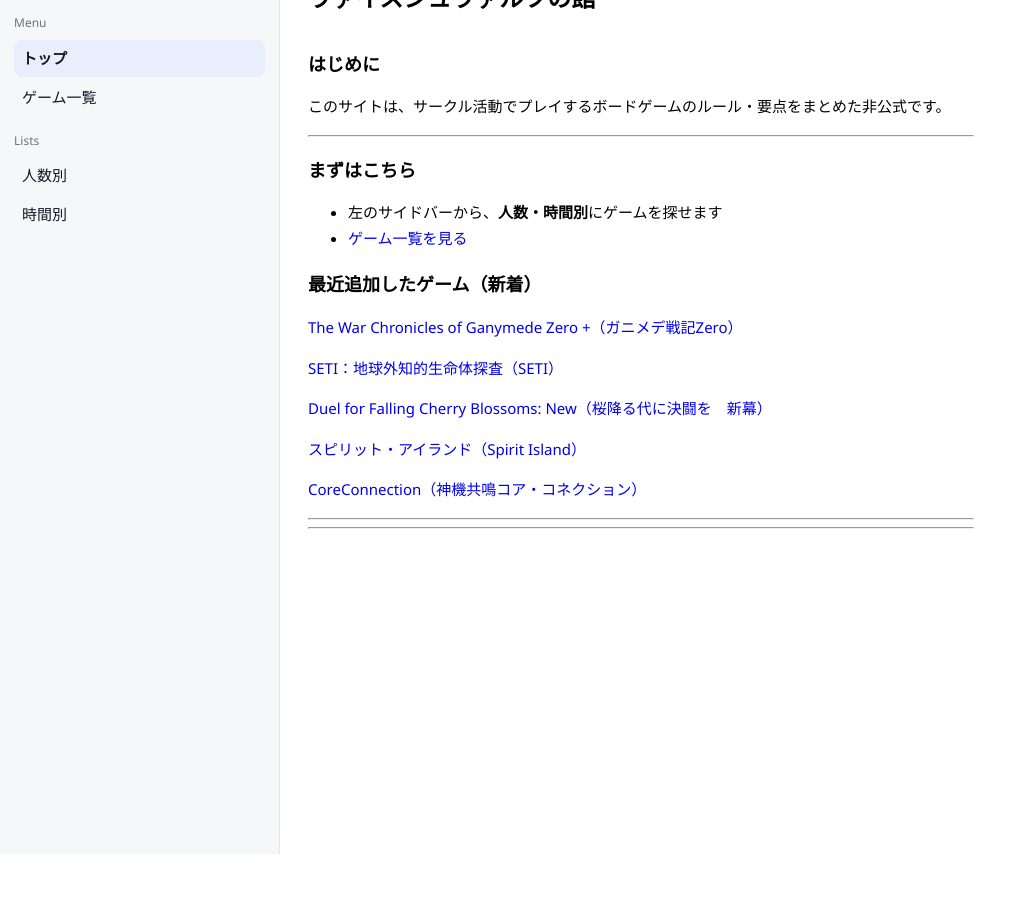
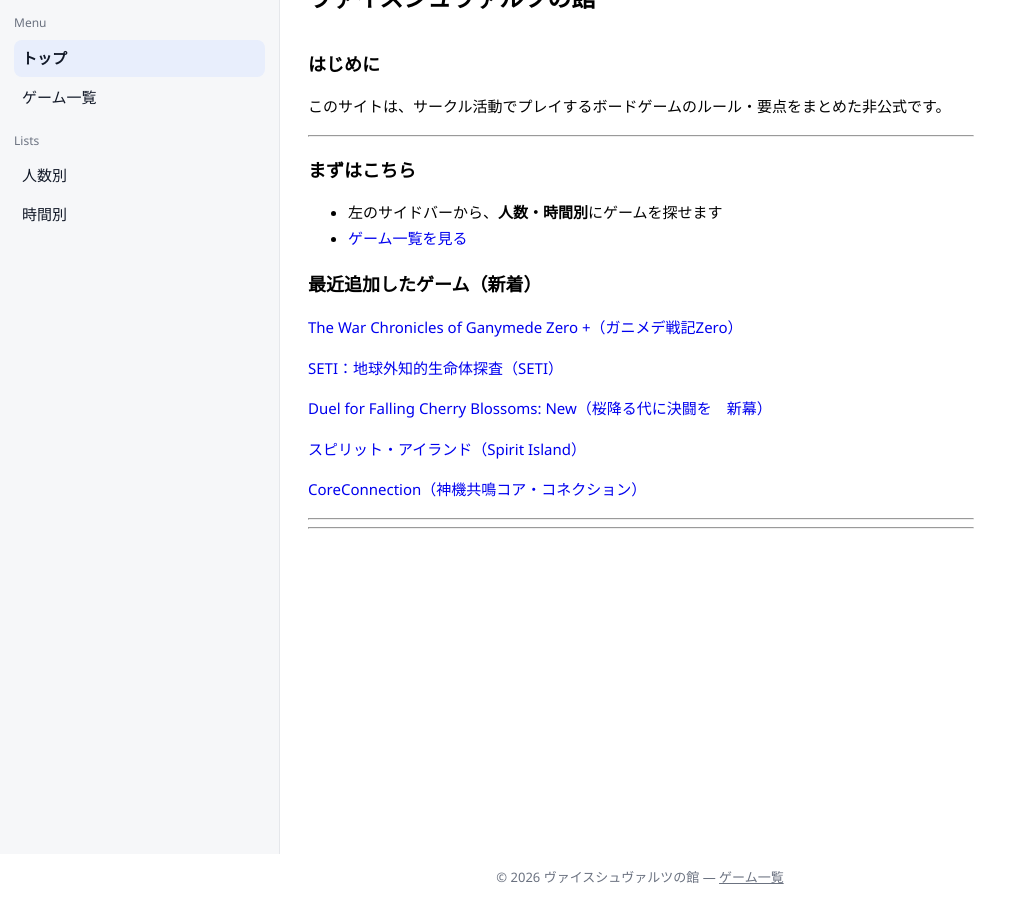
Before and after one commit to weiss-schwarz-house/weiss-schwarz-house, a Jekyll site: the page built from index.md, in a window 1280 px wide and 900 px high, scrolled down 46 px. Shown: the whole window, without its empty margins (0-1023 px from the left). Built offline with Jekyll 4.4.1, drawn with Linux system fonts in a browser that asks for light colours; before the commit the page ends 900 px from its top, so only the background shows below that.

Commit message:
トップページ修正確認

```diff
--- a/_layouts/default.html
+++ b/_layouts/default.html
@@ -275,6 +275,21 @@
             background: #fff;
         }
         }
+
+      /* ===== Footer ===== */
+      .site-footer {
+        background: transparent;
+        border-top: none;
+      }
+      .site-footer-inner {
+        max-width: 1100px;
+        margin: 0 auto;
+        padding: 12px 28px;
+        text-align: center;
+        color: #6b7280;
+        font-size: 13px;
+      }
+      .site-footer a { color: inherit; text-decoration: underline; }
     </style>
   </head>
 
@@ -392,5 +407,8 @@
         }
       })();
     </script>
+    <footer class="site-footer">
+      <div class="site-footer-inner">© 2026 ヴァイスシュヴァルツの館 — <a href="{{ '/games/' | relative_url }}">ゲーム一覧</a></div>
+    </footer>
   </body>
 </html>
--- a/index.md
+++ b/index.md
@@ -34,5 +34,4 @@ title: ヴァイスシュヴァルツの館
 {% endif %}
 
 ---
-
 ---
```
Also changed, not shown: games/ganimede-zero.md (+1 -1 lines).
